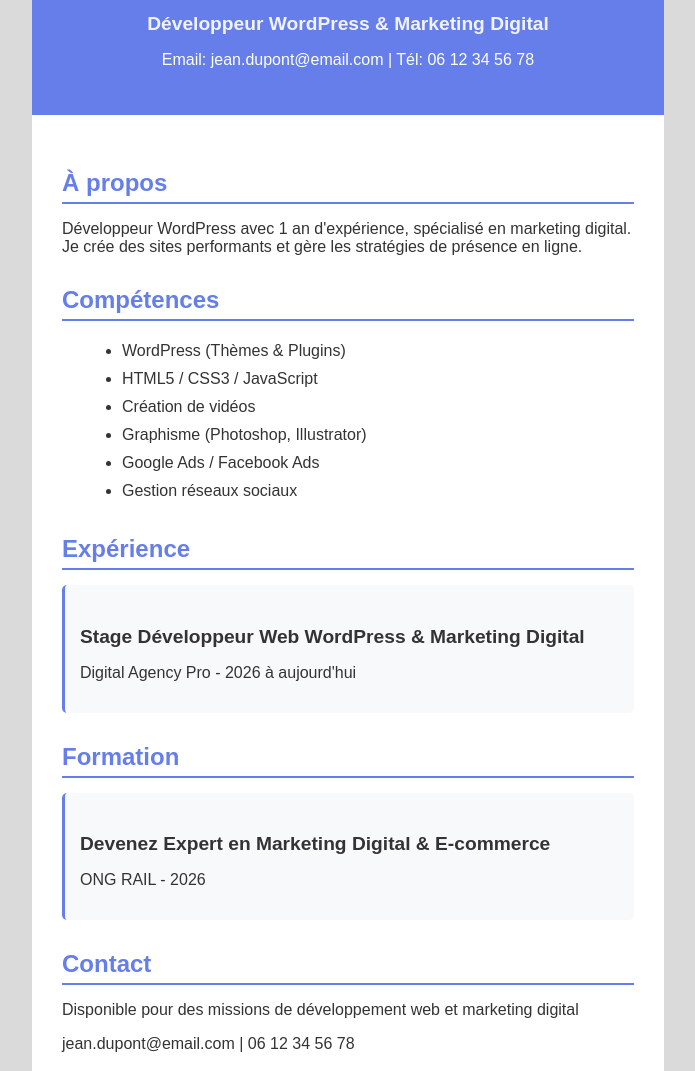
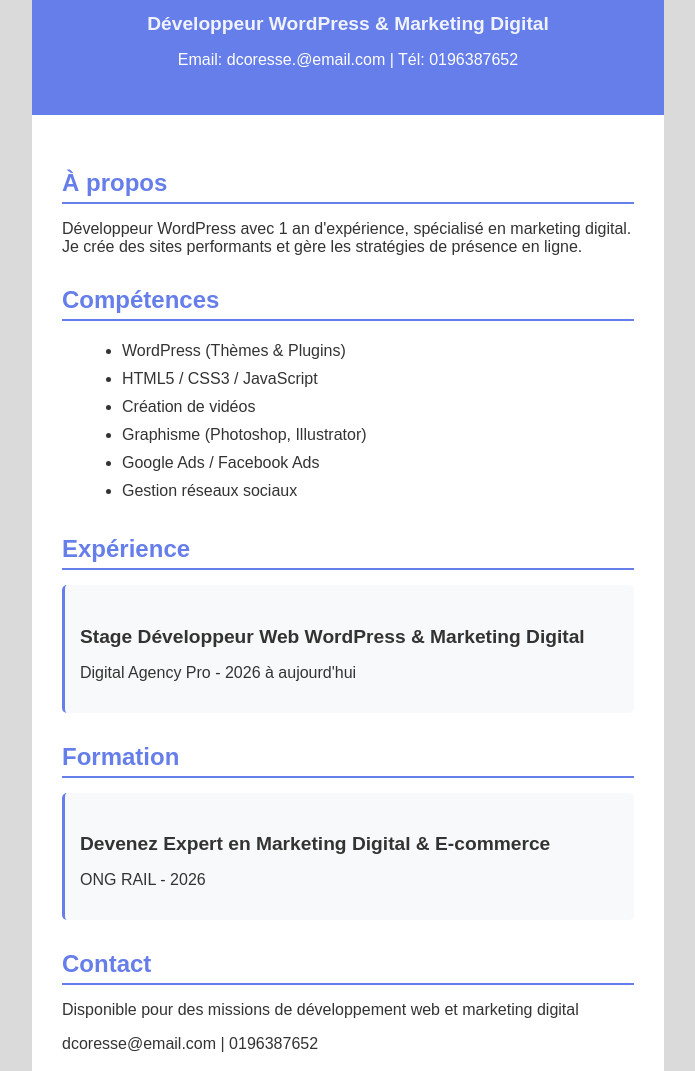
Before and after one commit to coressedorego3-cyber/cv_rail, a plain HTML site: page index.html in a window 1280 px wide. Shown: the part 229-1300 px from the top of the page, without its empty margins (292-987 px from the left). Drawn offline with Linux system fonts and the light colour scheme.

Commit message:
Update contact information in index.html

```diff
--- a/index.html
+++ b/index.html
@@ -15,7 +15,7 @@
                 <div class="info">
                     <h1>Jean Dupont</h1>
                     <h2>Développeur WordPress & Marketing Digital</h2>
-                    <p>Email: jean.dupont@email.com | Tél: 06 12 34 56 78</p>
+                    <p>Email: dcoresse.@email.com | Tél: 0196387652</p>
                 </div>
             </div>
         </div>
@@ -57,7 +57,7 @@
             <div class="section">
                 <h3>Contact</h3>
                 <p>Disponible pour des missions de développement web et marketing digital</p>
-                <p>jean.dupont@email.com | 06 12 34 56 78</p>
+                <p>dcoresse@email.com | 0196387652</p>
             </div>
         </div>
     </div>
```
